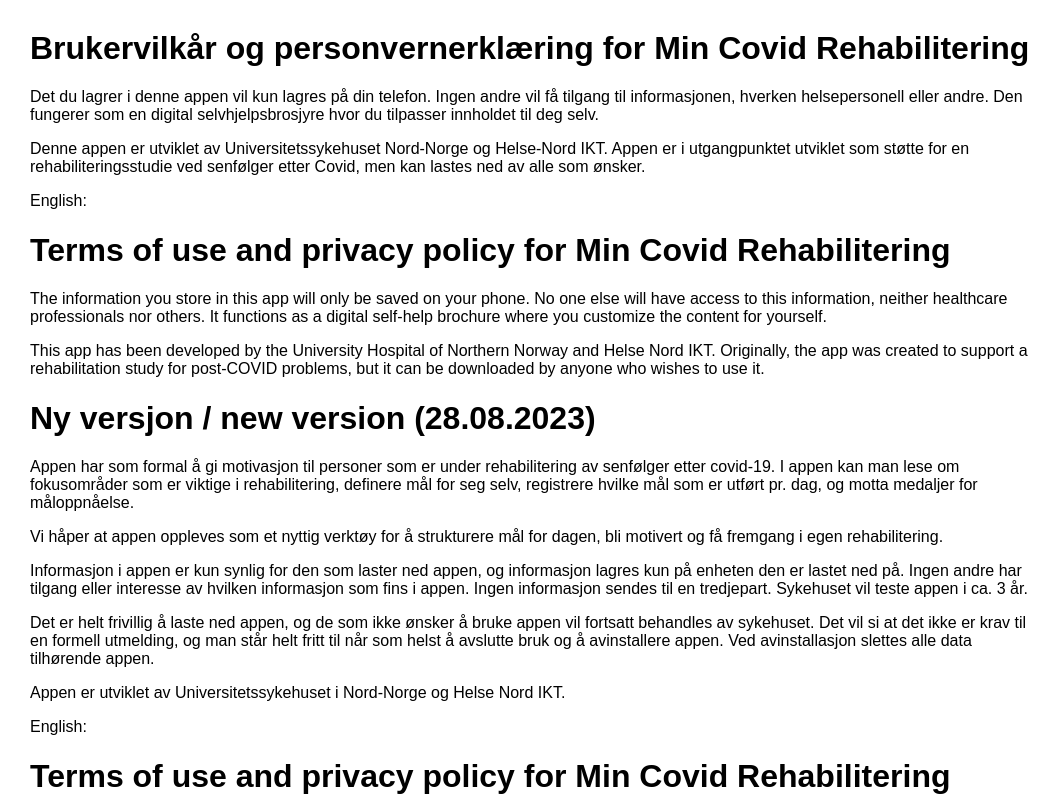
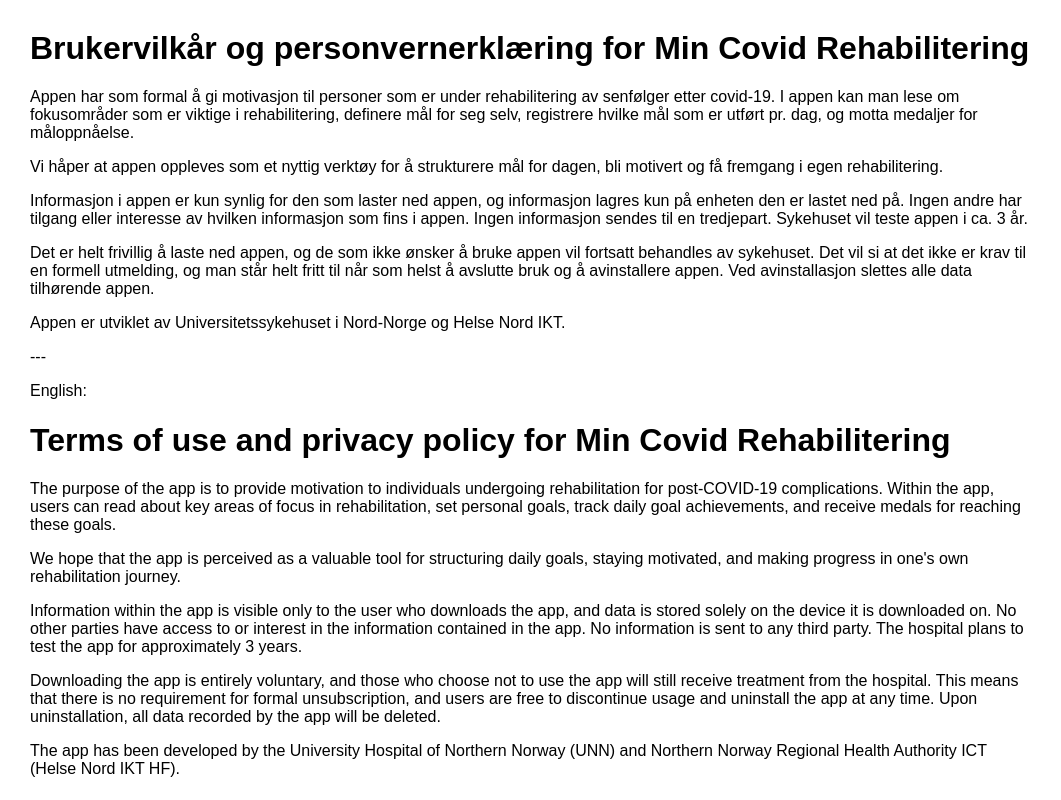
Before and after one commit to HNIKTDEV/Pages, a plain HTML site: page min-covid-rehabilitering/index.html in a window 1280 px wide. Shown: the top 800 px of the page, without its empty margins (0-1061 px from the left). Drawn offline with Linux system fonts and the light colour scheme.

Commit message:
Update index.html

```diff
--- a/min-covid-rehabilitering/index.html
+++ b/min-covid-rehabilitering/index.html
@@ -1,22 +1,11 @@
 <style>body{font-family: sans-serif; width: 1000px; margin-top: 30px; margin-left: 30px;}</style>
 <h1>Brukervilkår og personvernerklæring for Min Covid Rehabilitering</h1>
-<p>Det du lagrer i denne appen vil kun lagres på din telefon. Ingen andre vil få tilgang til informasjonen, hverken helsepersonell eller andre. Den fungerer som en digital selvhjelpsbrosjyre hvor du tilpasser innholdet til deg selv.</p>
-<p>Denne appen er utviklet av Universitetssykehuset Nord-Norge og Helse-Nord IKT. Appen er i utgangpunktet utviklet som støtte for en rehabiliteringsstudie ved senfølger etter Covid, men kan lastes ned av alle som ønsker.</p>
-
-<p>English:</p>
-<h1>Terms of use and privacy policy for Min Covid Rehabilitering</h1>
-<p>The information you store in this app will only be saved on your phone. No one else will have access to this information, neither healthcare professionals nor others. It functions as a digital self-help brochure where you customize the content for yourself.</p>
-<p>This app has been developed by the University Hospital of Northern Norway and Helse Nord IKT. Originally, the app was created to support a rehabilitation study for post-COVID problems, but it can be downloaded by anyone who wishes to use it.</p>
-
-
-
-<h1>Ny versjon / new version (28.08.2023)</h1>
 <p>Appen har som formal å gi motivasjon til personer som er under rehabilitering av senfølger etter covid-19. I appen kan man lese om fokusområder som er viktige i rehabilitering, definere mål for seg selv, registrere hvilke mål som er utført pr. dag, og motta medaljer for måloppnåelse.</p>
 <p>Vi håper at appen oppleves som et nyttig verktøy for å strukturere mål for dagen, bli motivert og få fremgang i egen rehabilitering.</p>
 <p>Informasjon i appen er kun synlig for den som laster ned appen, og informasjon lagres kun på enheten den er lastet ned på. Ingen andre har tilgang eller interesse av hvilken informasjon som fins i appen. Ingen informasjon sendes til en tredjepart. Sykehuset vil teste appen i ca. 3 år.</p>
 <p>Det er helt frivillig å laste ned appen, og de som ikke ønsker å bruke appen vil fortsatt behandles av sykehuset. Det vil si at det ikke er krav til en formell utmelding, og man står helt fritt til når som helst å avslutte bruk og å avinstallere appen. Ved avinstallasjon slettes alle data tilhørende appen.</p>
 <p>Appen er utviklet av Universitetssykehuset i Nord-Norge og Helse Nord IKT.</p>
-
+---
 <p>English:</p>
 <h1>Terms of use and privacy policy for Min Covid Rehabilitering</h1>
 <p>The purpose of the app is to provide motivation to individuals undergoing rehabilitation for post-COVID-19 complications. Within the app, users can read about key areas of focus in rehabilitation, set personal goals, track daily goal achievements, and receive medals for reaching these goals.</p>
```
